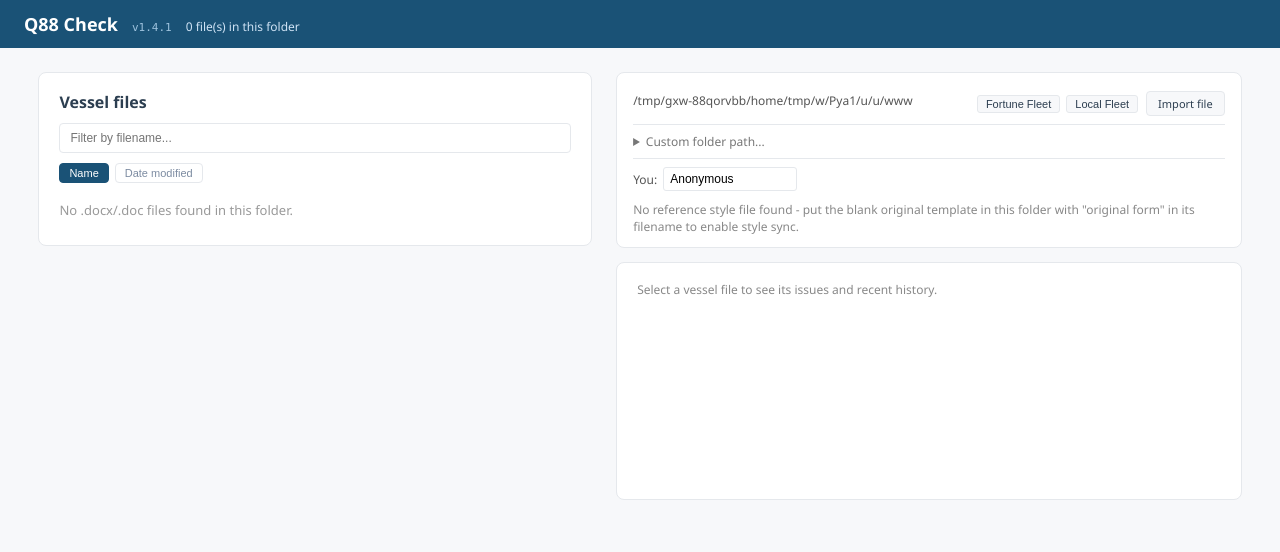
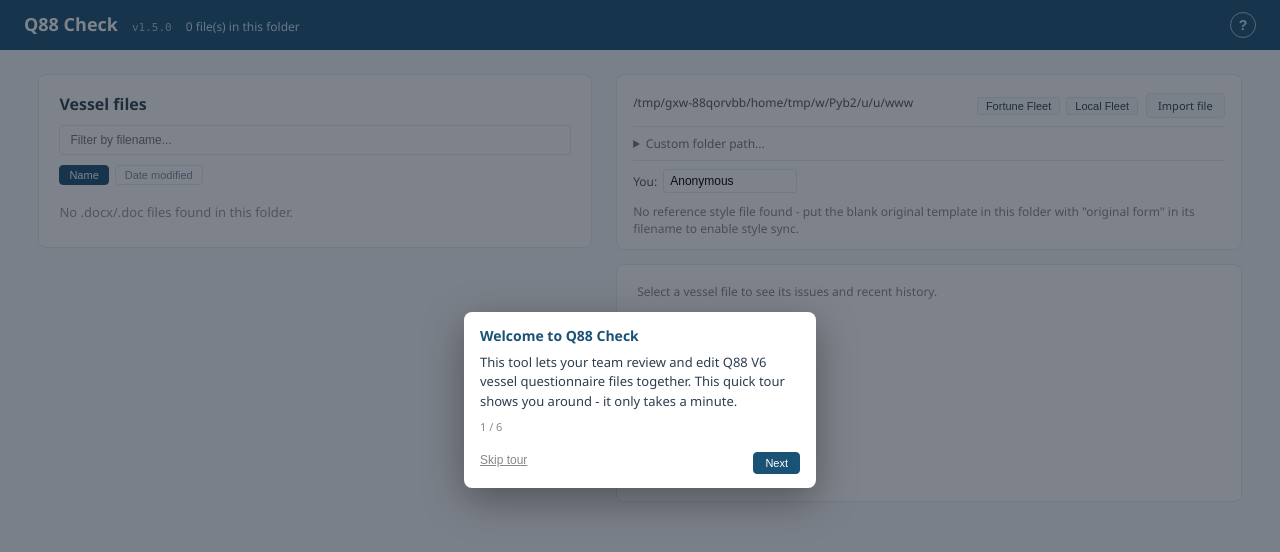
Before and after one commit to JayLight28/Project7_Q88, a Flask app: page / in a window 1280 px wide. Shown: the top 552 px of the page. Run offline with Flask 3, Linux system fonts and the light colour scheme; parts of the project's set-up code (start-up, migrations or seed data) failed here and were passed over.

Commit message:
v1.5.0 -- First-run tutorial with name prompt, feature tour, header replay button
Co-Authored-By: Claude Fable 5 <noreply@anthropic.com>

```diff
--- a/app.py
+++ b/app.py
@@ -16,7 +16,7 @@ from flask import Flask, render_template, request, redirect, url_for, jsonify, g
 from q88 import parser, rules, state as statemod, style as stylemod, locks, config as configmod
 
 APP_DIR = os.path.dirname(os.path.abspath(__file__))
-APP_VERSION = "1.4.1"
+APP_VERSION = "1.5.0"
 REFERENCE_HINT = "original form"
 
 # Severity order for expiry tiers - most urgent first. Shared by every place
--- a/static/home.js
+++ b/static/home.js
@@ -245,4 +245,170 @@ document.addEventListener("DOMContentLoaded", function () {
       }
     });
   }
+
+  // --- first-run tutorial tour ---
+  // Auto-starts once per browser (localStorage flag, q88_ prefix convention);
+  // the ? button in the app bar replays it anytime.
+  var TOUR_DONE_KEY = "q88_tutorial_done";
+
+  var TOUR_STEPS = [
+    {
+      title: "Welcome to Q88 Check",
+      body: "This tool lets your team review and edit Q88 V6 vessel questionnaire files together. This quick tour shows you around - it only takes a minute.",
+    },
+    {
+      target: ".toolbar-name",
+      focus: "#display-name-input",
+      title: "Tell us who you are",
+      body: "Type your name here - it is saved automatically. Your name shows other users who is editing a file and appears in every file's edit history.",
+      warnIfAnonymous: true,
+    },
+    {
+      target: ".toolbar-panel .toolbar-row",
+      title: "Folder and fleets",
+      body: "This is the folder currently being watched. Use the fleet buttons to jump between fleet folders, or Import file to copy a .docx into the current folder.",
+    },
+    {
+      target: ".doc-pane",
+      title: "Vessel files",
+      body: "Every Q88 file in the folder is listed here. Colored badges warn about expired or soon-due dates and empty fields. Click a file once to inspect it, double-click to open the full editor.",
+    },
+    {
+      target: "#detail-pane",
+      title: "Issues and history",
+      body: "When you select a file, its expiring dates, empty fields and recent edit history appear here. Click an issue row to fix the value right from this panel.",
+    },
+    {
+      target: ".toolbar-sync",
+      title: "Keep formatting consistent",
+      body: "This copies font, size and color from the reference form into every other file's value cells - the values themselves are never touched.",
+    },
+    {
+      target: "#tour-btn",
+      title: "Replay this tour",
+      body: "That's it! You can replay this tutorial anytime by clicking this ? button.",
+    },
+  ];
+
+  var tourActive = false;
+  var tourSteps = [];
+  var tourIndex = 0;
+  var tourSpot = null;
+  var tourTip = null;
+
+  function isAnonymous() {
+    var val = nameInput ? nameInput.value.trim() : "";
+    return !val || val === "Anonymous";
+  }
+
+  function positionStep() {
+    var step = tourSteps[tourIndex];
+    var target = step.target ? document.querySelector(step.target) : null;
+    var pad = 6;
+    if (target) {
+      var rect = target.getBoundingClientRect();
+      tourSpot.style.top = rect.top - pad + "px";
+      tourSpot.style.left = rect.left - pad + "px";
+      tourSpot.style.width = rect.width + pad * 2 + "px";
+      tourSpot.style.height = rect.height + pad * 2 + "px";
+    } else {
+      // centered welcome step: zero-size spotlight still dims the whole page
+      tourSpot.style.top = window.innerHeight / 2 + "px";
+      tourSpot.style.left = window.innerWidth / 2 + "px";
+      tourSpot.style.width = "0px";
+      tourSpot.style.height = "0px";
+    }
+    var tipW = tourTip.offsetWidth;
+    var tipH = tourTip.offsetHeight;
+    var top, left;
+    if (target) {
+      var r = target.getBoundingClientRect();
+      top = r.bottom + pad + 12;
+      if (top + tipH > window.innerHeight - 16) top = r.top - pad - tipH - 12;
+      if (top < 16) top = 16;
+      left = Math.min(Math.max(r.left, 16), window.innerWidth - tipW - 16);
+    } else {
+      top = (window.innerHeight - tipH) / 2;
+      left = (window.innerWidth - tipW) / 2;
+    }
+    tourTip.style.top = top + "px";
+    tourTip.style.left = left + "px";
+  }
+
+  function showStep(i) {
+    tourIndex = i;
+    var step = tourSteps[i];
+    var target = step.target ? document.querySelector(step.target) : null;
+    if (target) target.scrollIntoView({ block: "center" });
+
+    var warn = step.warnIfAnonymous && isAnonymous()
+      ? '<p class="tour-warn">You are currently "Anonymous" - please set your name now.</p>'
+      : "";
+    tourTip.innerHTML =
+      "<h3></h3>" + warn + "<p class='tour-body'></p>" +
+      '<span class="tour-step-count">' + (i + 1) + " / " + tourSteps.length + "</span>" +
+      '<div class="tour-actions">' +
+      '  <button type="button" class="tour-skip">Skip tour</button>' +
+      (i > 0 ? '  <button type="button" class="small-btn tour-back">Back</button>' : "") +
+      '  <button type="button" class="small-btn primary tour-next">' +
+      (i === tourSteps.length - 1 ? "Done" : "Next") + "</button>" +
+      "</div>";
+    tourTip.querySelector("h3").textContent = step.title;
+    tourTip.querySelector(".tour-body").textContent = step.body;
+
+    tourTip.querySelector(".tour-skip").addEventListener("click", endTour);
+    var back = tourTip.querySelector(".tour-back");
+    if (back) back.addEventListener("click", function () { showStep(tourIndex - 1); });
+    tourTip.querySelector(".tour-next").addEventListener("click", function () {
+      if (tourIndex === tourSteps.length - 1) endTour();
+      else showStep(tourIndex + 1);
+    });
+
+    positionStep();
+    if (step.focus) {
+      var f = document.querySelector(step.focus);
+      if (f) f.focus();
+    }
+  }
+
+  function endTour() {
+    if (!tourActive) return;
+    tourActive = false;
+    localStorage.setItem(TOUR_DONE_KEY, "1");
+    if (tourSpot) tourSpot.remove();
+    if (tourTip) tourTip.remove();
+    tourSpot = tourTip = null;
+  }
+
+  function startTour() {
+    if (tourActive) return;
+    // keep only steps whose target actually exists on this render
+    tourSteps = TOUR_STEPS.filter(function (s) {
+      return !s.target || document.querySelector(s.target);
+    });
+    if (!tourSteps.length) return;
+    tourActive = true;
+    tourSpot = document.createElement("div");
+    tourSpot.className = "tour-spotlight";
+    tourTip = document.createElement("div");
+    tourTip.className = "tour-tip";
+    document.body.appendChild(tourSpot);
+    document.body.appendChild(tourTip);
+    showStep(0);
+  }
+
+  window.addEventListener("resize", function () {
+    if (tourActive) positionStep();
+  });
+  window.addEventListener("scroll", function () {
+    if (tourActive) positionStep();
+  }, { passive: true });
+  document.addEventListener("keydown", function (e) {
+    if (e.key === "Escape" && tourActive) endTour();
+  });
+
+  var tourBtn = document.getElementById("tour-btn");
+  if (tourBtn) tourBtn.addEventListener("click", startTour);
+
+  if (!localStorage.getItem(TOUR_DONE_KEY)) startTour();
 });
--- a/static/style.css
+++ b/static/style.css
@@ -532,6 +532,37 @@ body.home { background: var(--bg-chrome); margin: 0; }
   border-radius: 4px; cursor: pointer; margin-left: auto;
 }
 
+/* --- first-run tutorial tour --- */
+.app-bar-help {
+  margin-left: auto; align-self: center;
+  width: 26px; height: 26px; border-radius: 50%;
+  border: 1px solid #9fc3de; background: transparent; color: #cfe3f5;
+  font-size: 14px; font-weight: bold; line-height: 1; cursor: pointer;
+}
+.app-bar-help:hover { background: rgba(255, 255, 255, 0.15); color: white; }
+
+.tour-spotlight {
+  position: fixed; z-index: 400; border-radius: 6px;
+  box-shadow: 0 0 0 9999px rgba(20, 30, 45, 0.55);
+  pointer-events: none;
+  transition: top 0.2s ease, left 0.2s ease, width 0.2s ease, height 0.2s ease;
+}
+.tour-tip {
+  position: fixed; z-index: 401; width: 320px; max-width: calc(100vw - 32px);
+  background: var(--bg); border-radius: 8px; padding: 14px 16px;
+  box-shadow: 0 12px 40px rgba(0, 0, 0, 0.35);
+  display: flex; flex-direction: column; gap: 8px; font-size: 13px;
+}
+.tour-tip h3 { margin: 0; font-size: 14px; color: var(--navy); }
+.tour-tip p { margin: 0; color: var(--text); line-height: 1.5; }
+.tour-tip .tour-warn { color: #a12c2c; font-weight: bold; }
+.tour-step-count { font-size: 11px; color: #888; }
+.tour-actions { display: flex; align-items: center; gap: 8px; margin-top: 4px; }
+.tour-actions .tour-skip {
+  margin-right: auto; background: none; border: none; padding: 0;
+  color: #888; font-size: 12px; cursor: pointer; text-decoration: underline;
+}
+
 /* ---- narrow viewport: stack instead of truncate ---- */
 @media (max-width: 860px) {
   .app-shell { flex-direction: column; }
--- a/templates/index.html
+++ b/templates/index.html
@@ -10,6 +10,7 @@
     <span class="app-bar-title">Q88 Check</span>
     <span class="app-bar-version">v{{ app_version }}</span>
     <span class="app-bar-sub">{{ files|length }} file(s) in this folder</span>
+    <button type="button" id="tour-btn" class="app-bar-help" title="Show tutorial">?</button>
   </header>
 
   <div class="home-shell">
```
Also changed, not shown: CLAUDE.md (+3 -3 lines), docs/superpowers/plans/2026-07-04-first-run-tutorial.md (added, +41 -0 lines).
